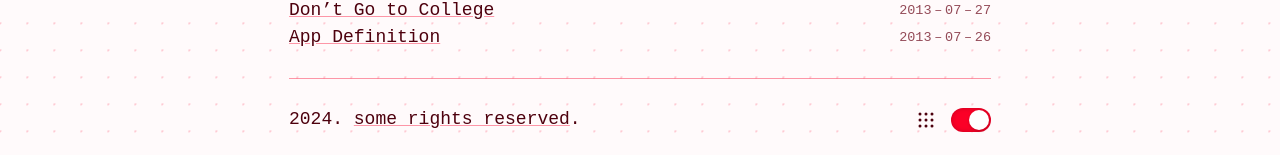
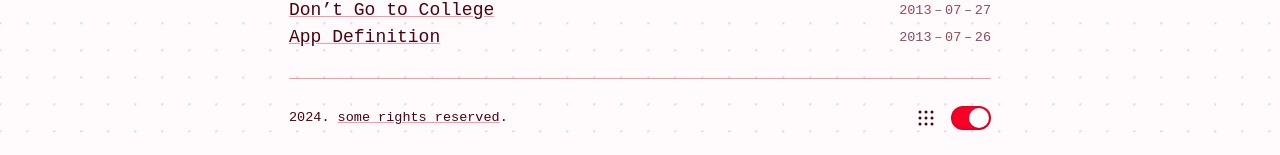
Before and after one commit to mbbischoff/website, a Jekyll site: the page built from index.html, in a window 1280 px wide. Shown: the part 2596-2751 px from the top of the page. Built offline with Jekyll 4.4.1, drawn with Linux system fonts in a browser that asks for light colours; some web fonts are replaced; the list of posts is cut into pages by our own code; comment, search, counter and statistics services are not loaded; a style sheet for code colours, icons or effects is not loaded.

Commit message:
Smaller footer text.

```diff
--- a/_sass/base/_typography.scss
+++ b/_sass/base/_typography.scss
@@ -91,6 +91,7 @@ h6 {
 small,
 sub,
 sup {
+	// TOOD: Relace with contextual alternates.
 	font-size: 0.875em;
 }
 
--- a/_sass/layout/footer.scss
+++ b/_sass/layout/footer.scss
@@ -9,6 +9,11 @@ footer {
 	justify-content: space-between;
 	align-items: center;
 
+	p {
+		font-size: var(--s-1);
+		line-height: 1lhr;
+	}
+
 	.switch {
 		display: inline-flex;
 		align-items: center;
```
